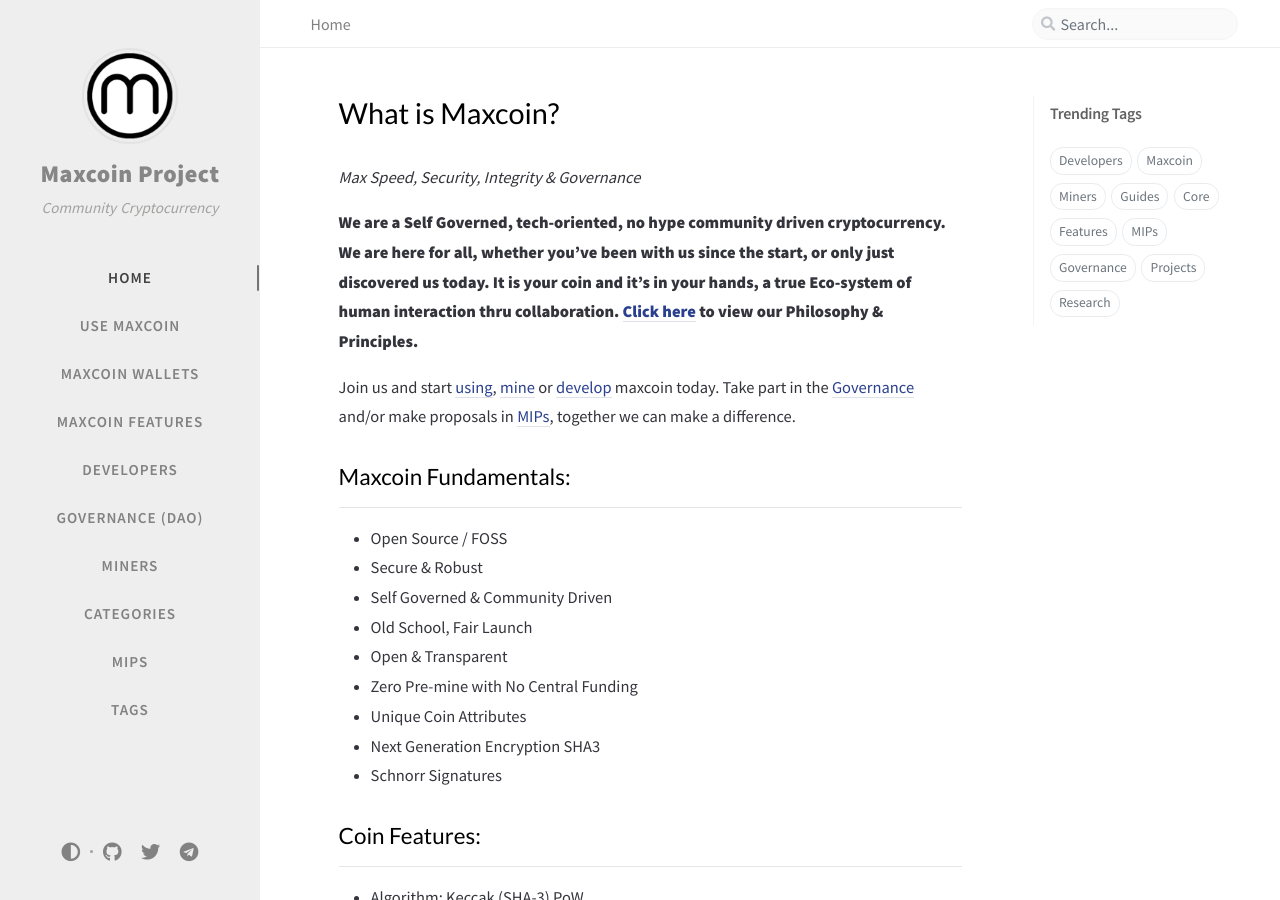
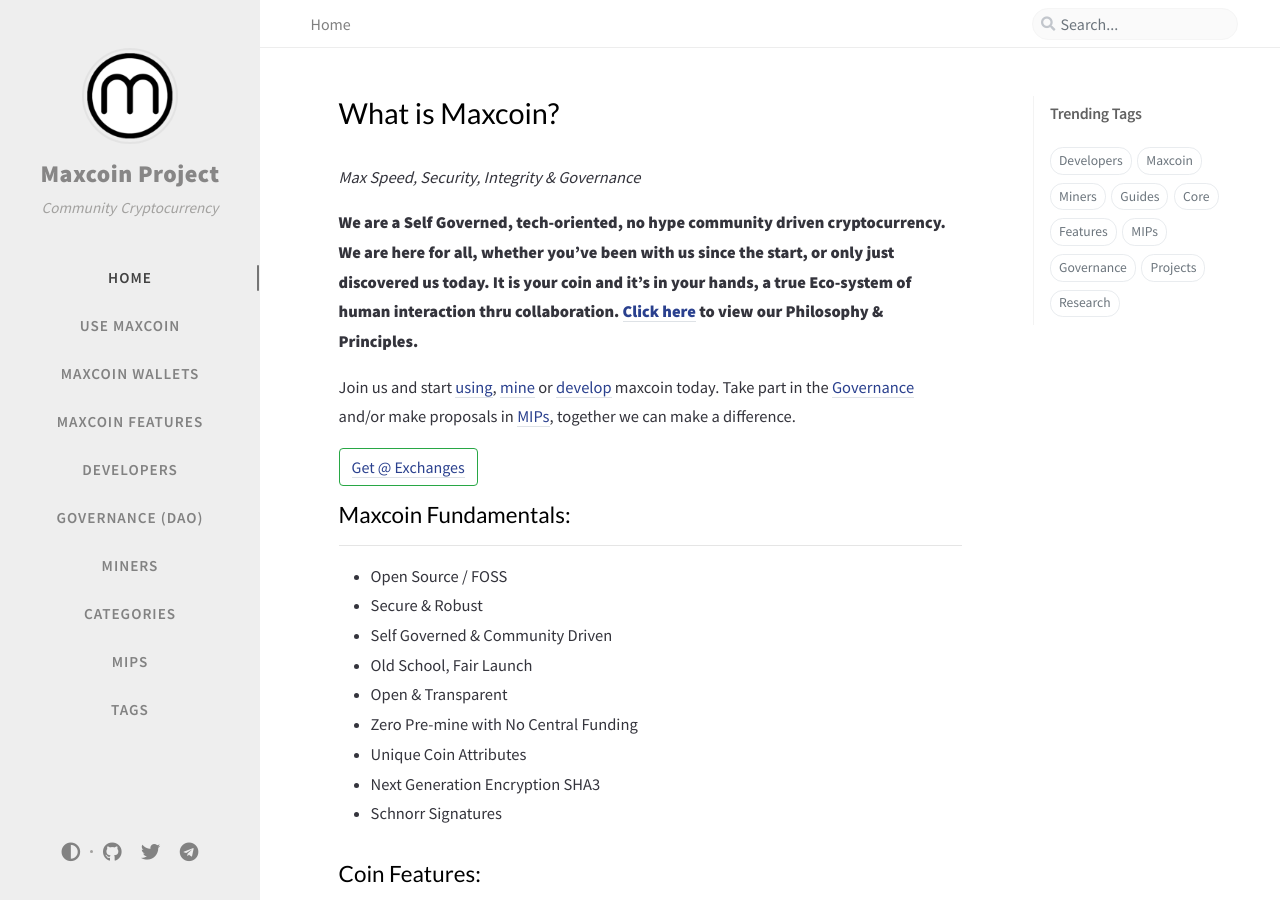
Before and after one commit to DECENTRALIZEDCLIMATE/maxcoin-website, a Jekyll site: the page built from index.html, in a window 1280 px wide and 900 px high. Built offline with Jekyll 4.4.1, drawn with Linux system fonts in a browser that asks for light colours; nearby versions of some CDN libraries; comment, search, counter and statistics services are not loaded.

Commit message:
Adding the Get @ Exchanges

```diff
--- a/_layouts/home.html
+++ b/_layouts/home.html
@@ -41,6 +41,8 @@ layout: page
 
 <p>Join us and start <a href="/use-maxcoin/">using</a>, <a href="/miners/">mine</a> or <a href="/developers/">develop</a> maxcoin today. Take part in the <a href="/governance/">Governance</a> and/or make proposals in <a href="/mips/">MIPs</a>, together we can make a difference. </p>
 
+<button type="button" class="btn btn-outline-success"><a href="/posts/exchanges/">Get @ Exchanges</a></button>
+
 <h2 id="maxcoin-fundamentals">Maxcoin Fundamentals:</h2>
 <hr>
 <ul>
```
Also changed, not shown: 1 other file.
